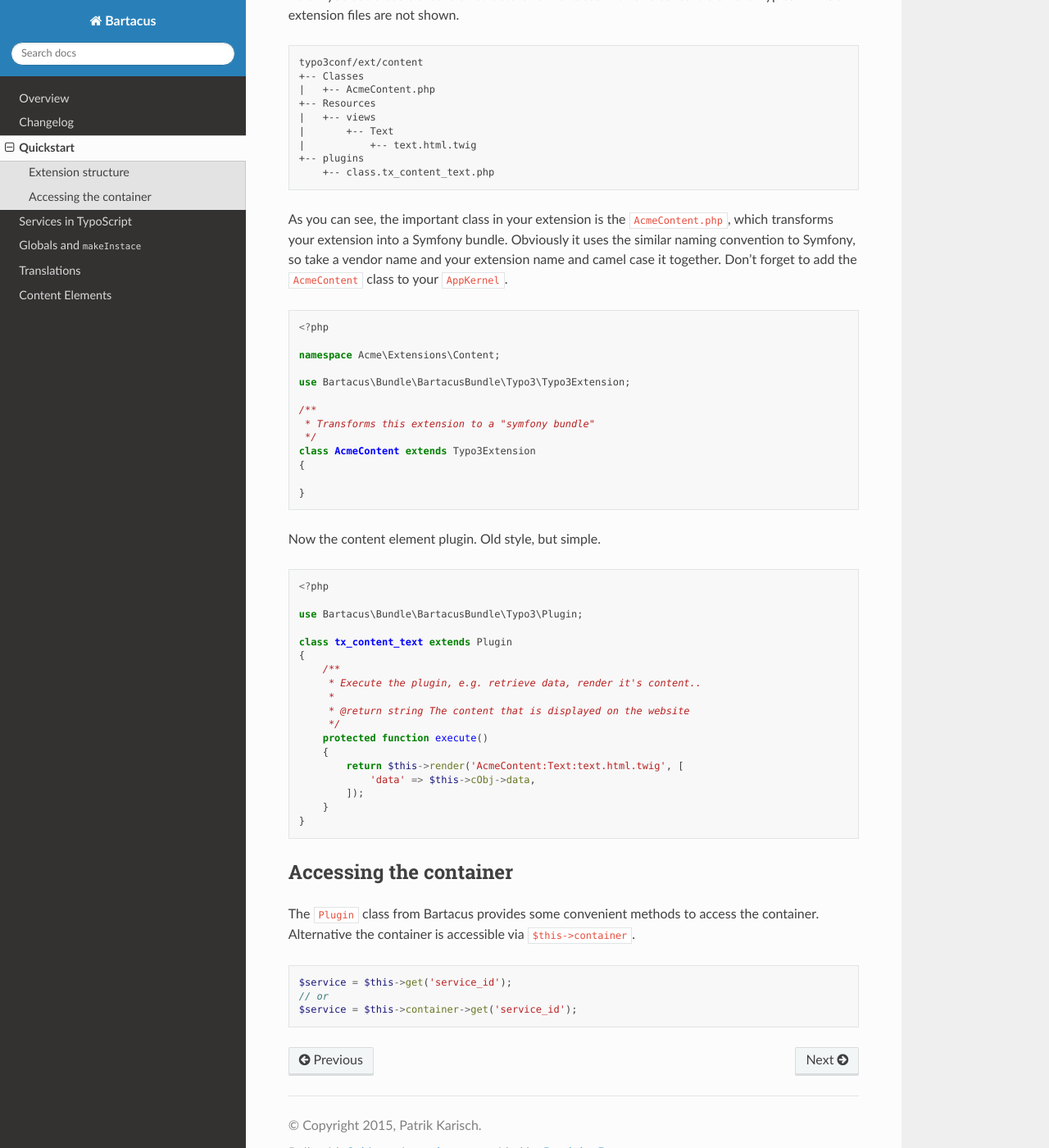
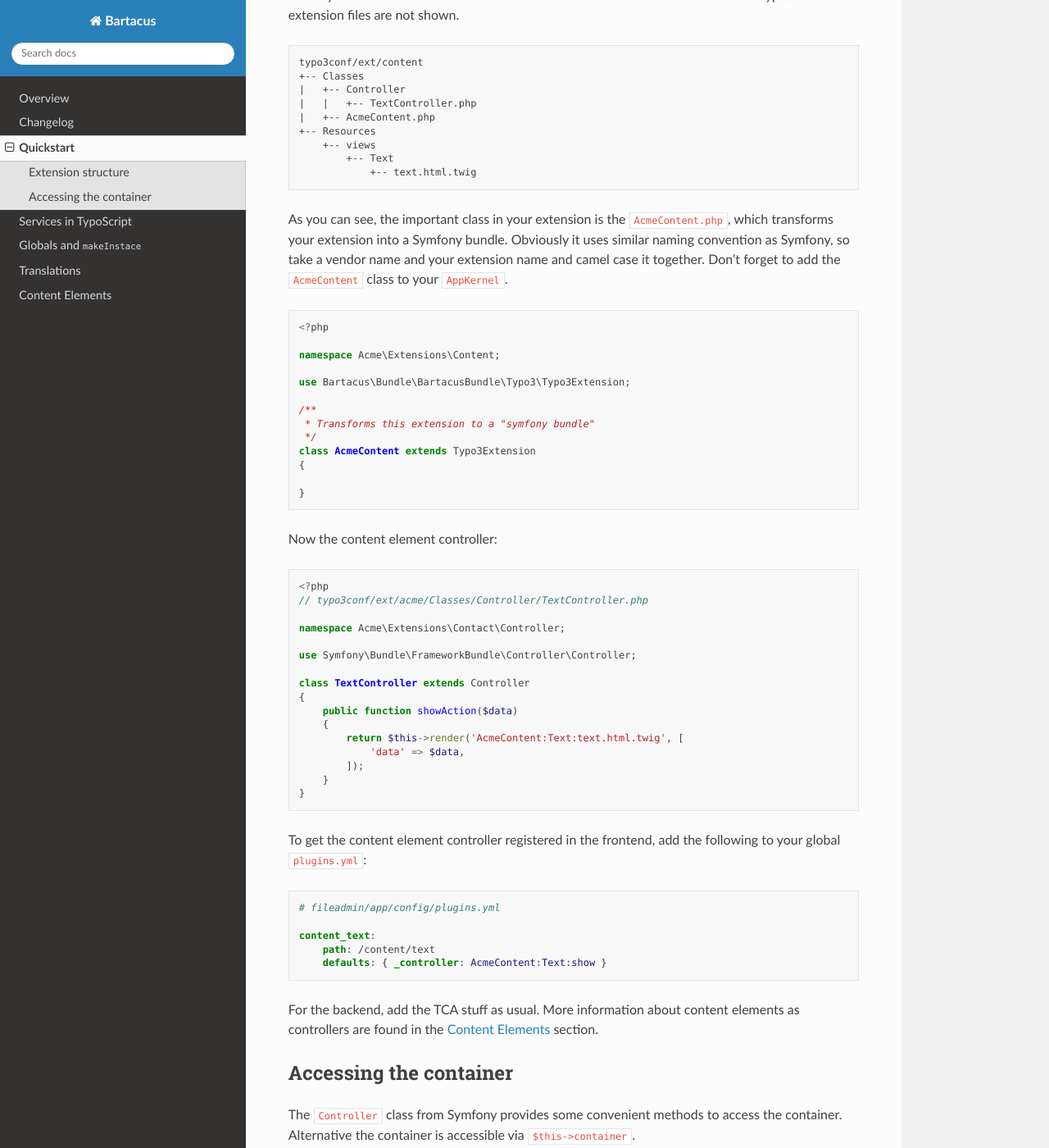
Before and after one commit to Bartacus/BartacusBundle, a Sphinx documentation site: the page built from docs/quickstart.rst, in a window 1280 px wide and 1400 px high, scrolled down 305 px. Shown: the whole window at 82% size. Built offline with Sphinx 7.4.7 and the Read the Docs theme 2.0.0, drawn with Linux system fonts in a browser that asks for light colours.

Commit message:
Fix docs, license header and typos

```diff
--- a/docs/changelog.rst
+++ b/docs/changelog.rst
@@ -12,3 +12,5 @@ Changelog
 * Add the content object as third parameter to user functions from services.
 * Configure Symfony translator with locale from TypoScript setup.
 * Add routing for content elements to controllers.
+* Retrieve globals and ``makeInstance`` in service configurations.
+* The ``Plugin`` class is deprecated. Create Symfony controllers instead.
--- a/docs/globals.rst
+++ b/docs/globals.rst
@@ -2,7 +2,7 @@
 Globals and ``makeInstace``
 ===========================
 
-Altough you have a service container, sometimes you need access to some of the
+Although you have a service container, sometimes you need access to some of the
 TYPO3 globals or retrieve TYPO3 classes with ``GeneralUtility::makeInstance()``.
 This will clutter your code and is really bad as it makes your services not
 testable.
@@ -15,7 +15,7 @@ are also able to use some special sort of
 `Expression Language <http://symfony.com/doc/current/book/service_container.html#using-the-expression-language>`_
 to inject more complex dependencies.
 
-Baratacus supplies a little service bridge to call ``makeInstance()`` and TYPO3
+Bartacus supplies a little service bridge to call ``makeInstance()`` and TYPO3
 globals from the service expressions.
 
 For example if you define a service which needs an instance of the cHash
--- a/docs/quickstart.rst
+++ b/docs/quickstart.rst
@@ -16,17 +16,17 @@ Typical TYPO3 extension files are not shown.
 
     typo3conf/ext/content
     +-- Classes
+    |   +-- Controller
+    |   |   +-- TextController.php
     |   +-- AcmeContent.php
     +-- Resources
-    |   +-- views
-    |       +-- Text
-    |           +-- text.html.twig
-    +-- plugins
-        +-- class.tx_content_text.php
+        +-- views
+            +-- Text
+                +-- text.html.twig
 
 As you can see, the important class in your extension is the ``AcmeContent.php``,
-which transforms your extension into a Symfony bundle. Obviously it uses the
-similar naming convention to Symfony, so take a vendor name and your extension
+which transforms your extension into a Symfony bundle. Obviously it uses
+similar naming convention as Symfony, so take a vendor name and your extension
 name and camel case it together. Don't forget to add the ``AcmeContent`` class
 to your ``AppKernel``.
 
@@ -46,33 +46,45 @@ to your ``AppKernel``.
 
     }
 
-Now the content element plugin. Old style, but simple.
+Now the content element controller:
 
 .. code-block:: php
 
     <?php
+    // typo3conf/ext/acme/Classes/Controller/TextController.php
 
-    use Bartacus\Bundle\BartacusBundle\Typo3\Plugin;
+    namespace Acme\Extensions\Contact\Controller;
 
-    class tx_content_text extends Plugin
+    use Symfony\Bundle\FrameworkBundle\Controller\Controller;
+
+    class TextController extends Controller
     {
-        /**
-         * Execute the plugin, e.g. retrieve data, render it's content..
-         *
-         * @return string The content that is displayed on the website
-         */
-        protected function execute()
+        public function showAction($data)
         {
             return $this->render('AcmeContent:Text:text.html.twig', [
-                'data' => $this->cObj->data,
+                'data' => $data,
             ]);
         }
     }
 
+To get the content element controller registered in the frontend, add the
+following to your global ``plugins.yml``:
+
+.. code-block:: yaml
+
+    # fileadmin/app/config/plugins.yml
+
+    content_text:
+        path: /content/text
+        defaults: { _controller: AcmeContent:Text:show }
+
+For the backend, add the TCA stuff as usual. More information about content
+elements as controllers are found in the :ref:`content` section.
+
 Accessing the container
 =======================
 
-The ``Plugin`` class from Bartacus provides some convenient methods to access
+The ``Controller`` class from Symfony provides some convenient methods to access
 the container. Alternative the container is accessible via ``$this->container``.
 
 .. code-block:: php
```
Also changed, not shown: docs/content_elements.rst (+7 -7 lines), 2 other files.
